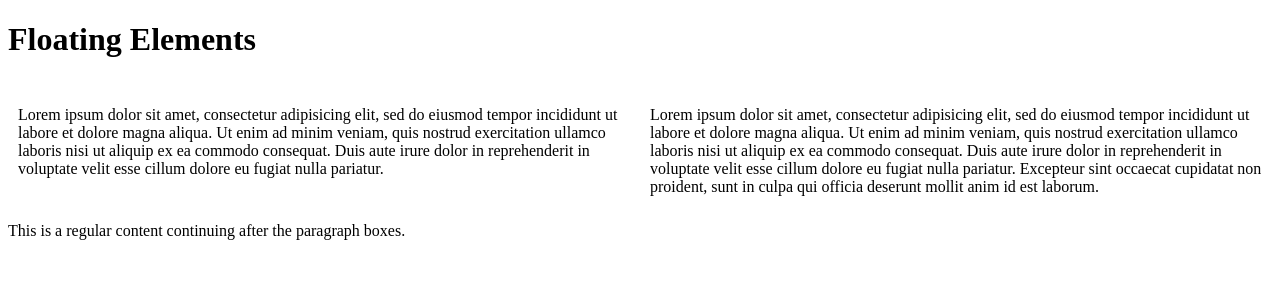
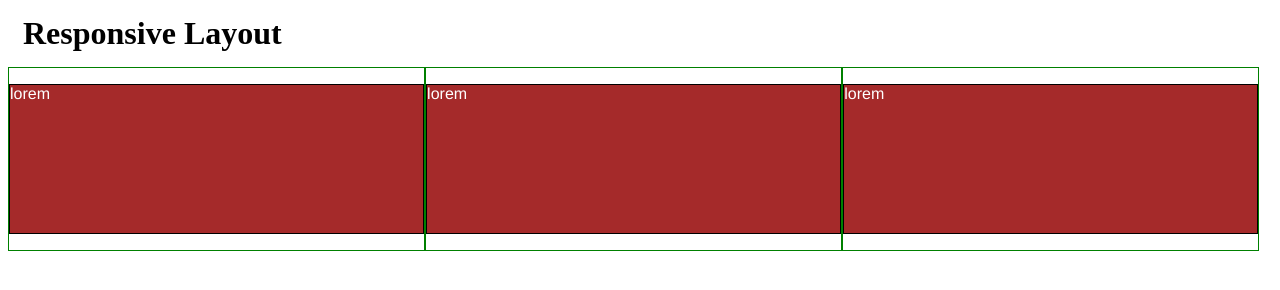
Before and after one commit to AbhishekMankame/coursera_answer, a plain HTML site: page index.html in a window 1280 px wide. Drawn offline with Linux system fonts and the light colour scheme.

Commit message:
coursera answer

```diff
--- a/index.html
+++ b/index.html
@@ -1,68 +1,25 @@
 <!DOCTYPE html>
 <html>
 <head>
-	<title>Floating Elements</title>
-	<style type="text/css">
-
-		*{
-			box-sizing: border-box;
-		}
-
-		div{
-			/*background-color: #00ffff;*/
-		}
-
-		p{
-			width: 50%;
-			/*border: 1px solid black;*/
-			float: left;
-			padding: 10px;
-
-		}
-
-		#p1{
-			/*background-color: #a52a2a;*/
-
-		}
-
-		#p2{
-			/*background-color: #deb887;*/
-		}
-
-		#p3{
-			background-color: #5f9ea0;
-		}
-
-		#p4{
-			background-color: #ff7f50;
-		}
-
-		section{
-			clear: left;
-		}
-
-	</style>
+	<title>Responsive Layout</title>
+	<meta charset="utf-8">
+	<meta name="viewport" content="width=device-width, initial-scale=1">
+	<link rel="stylesheet" type="text/css" href="style.css">
 </head>
 <body>
-	<h1>Floating Elements</h1>
 
-	<div>
+	<h1>Responsive Layout</h1>
 
-		<p id="p1">Lorem ipsum dolor sit amet, consectetur adipisicing elit, sed do eiusmod
-		tempor incididunt ut labore et dolore magna aliqua. Ut enim ad minim veniam,
-		quis nostrud exercitation ullamco laboris nisi ut aliquip ex ea commodo
-		consequat. Duis aute irure dolor in reprehenderit in voluptate velit esse
-		cillum dolore eu fugiat nulla pariatur. </p>
+	<div class="row">
 
-		<p id="p2">Lorem ipsum dolor sit amet, consectetur adipisicing elit, sed do eiusmod
-		tempor incididunt ut labore et dolore magna aliqua. Ut enim ad minim veniam,
-		quis nostrud exercitation ullamco laboris nisi ut aliquip ex ea commodo
-		consequat. Duis aute irure dolor in reprehenderit in voluptate velit esse
-		cillum dolore eu fugiat nulla pariatur. Excepteur sint occaecat cupidatat non
-		proident, sunt in culpa qui officia deserunt mollit anim id est laborum.</p>
+		<div class="col-lg-4 col-md-6 col-sm-12"><p>lorem</p></div>
+		<div class="col-lg-4 col-md-6 col-sm-12"><p>lorem</p></div>
+		<div class="col-lg-4 col-md-6 col-sm-12"><p>lorem</p></div>
 
-		<section>This is a regular content continuing after the paragraph boxes.</section>
 	</div>
 
+
+
 </body>
+
 </html>
```
Also changed, not shown: 1 other file.
